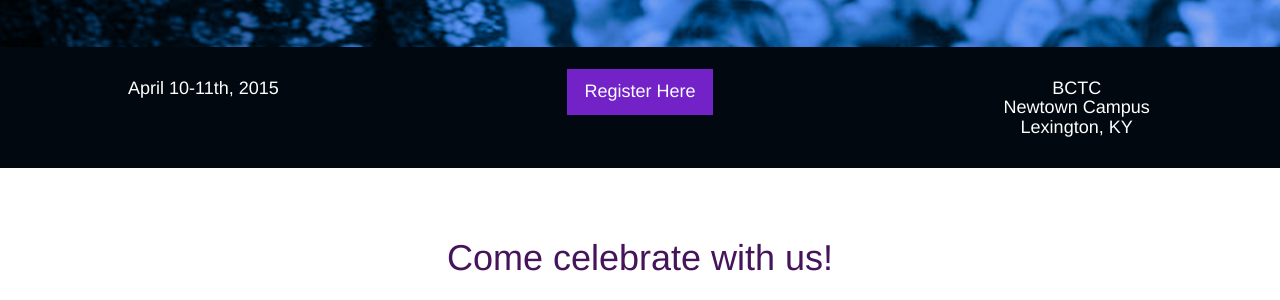
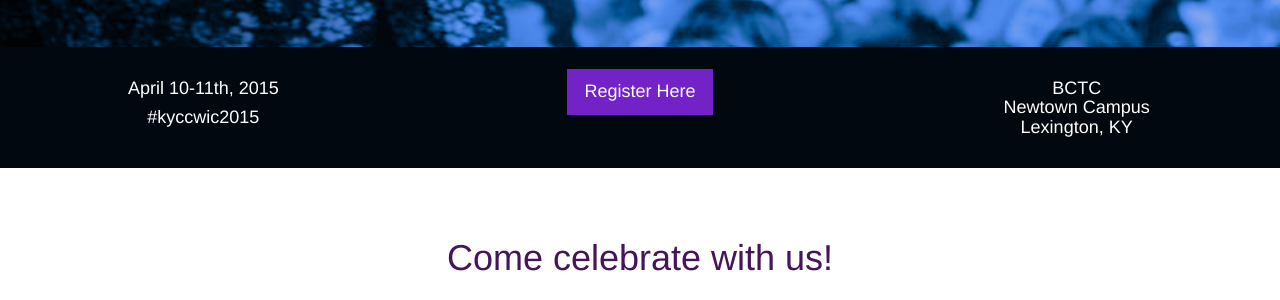
Before and after one commit to LexLadiesCode/KYCC-WIC, a Jekyll site: the page built from index.html, in a window 1280 px wide and 900 px high, scrolled down 318 px. Shown: the part 153-453 px from the top of the window. Built offline with Jekyll 4.4.1, drawn with Linux system fonts in a browser that asks for light colours.

Commit message:
added hashtag

```diff
--- a/index.html
+++ b/index.html
@@ -7,6 +7,7 @@ permalink: /
   <div id="banner" class="row">
         <div class="col-md-4 col-sm-12 col-xs-12">
             <h4>April 10-11th, 2015</h4>
+            <h4>#kyccwic2015</h4>
         </div>
         <div class="col-md-4 col-sm-12 col-xs-12">
             <a href="registration" class="btn btn-default btn-lg" role="btn">Register Here</a>
```
